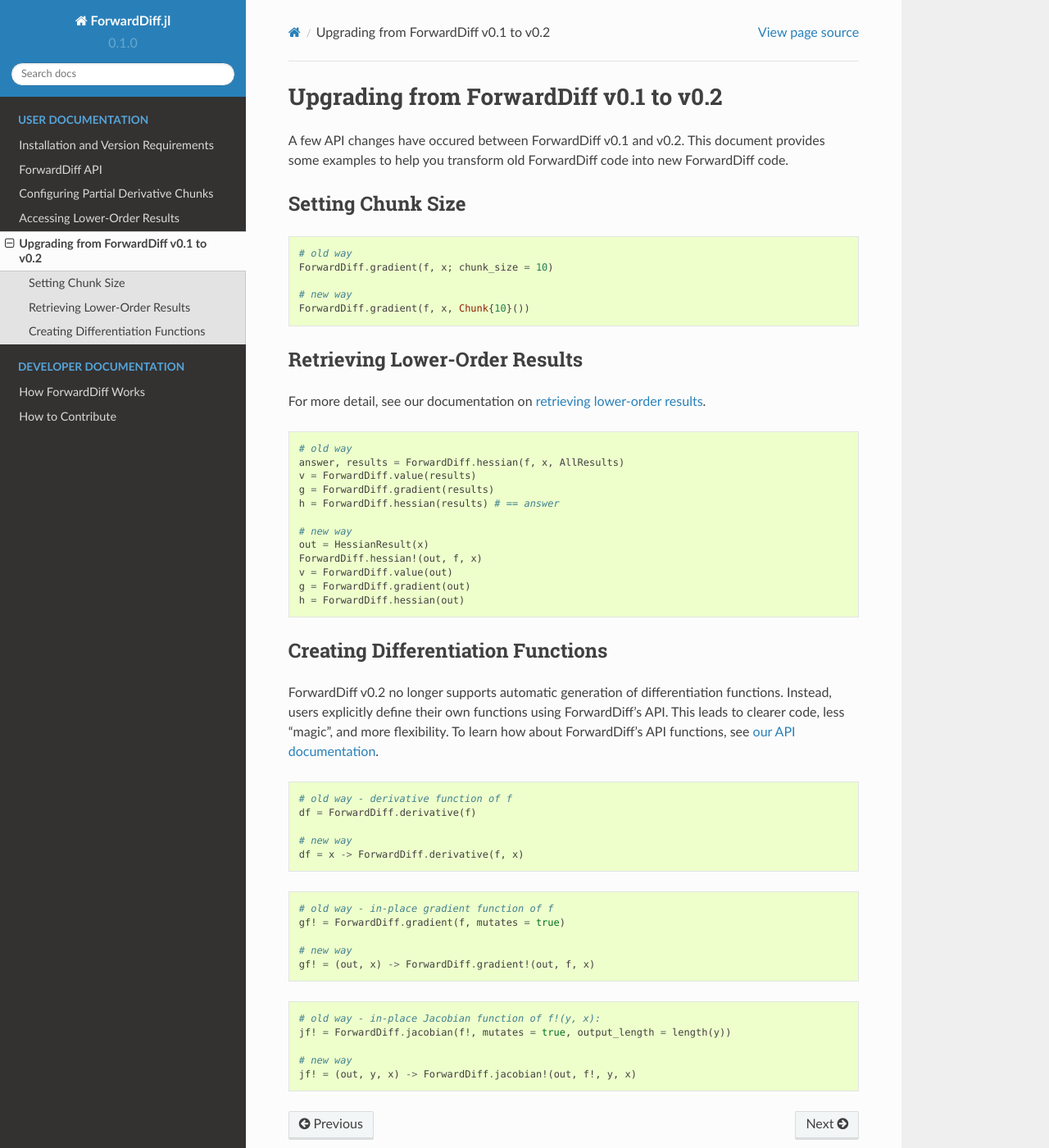
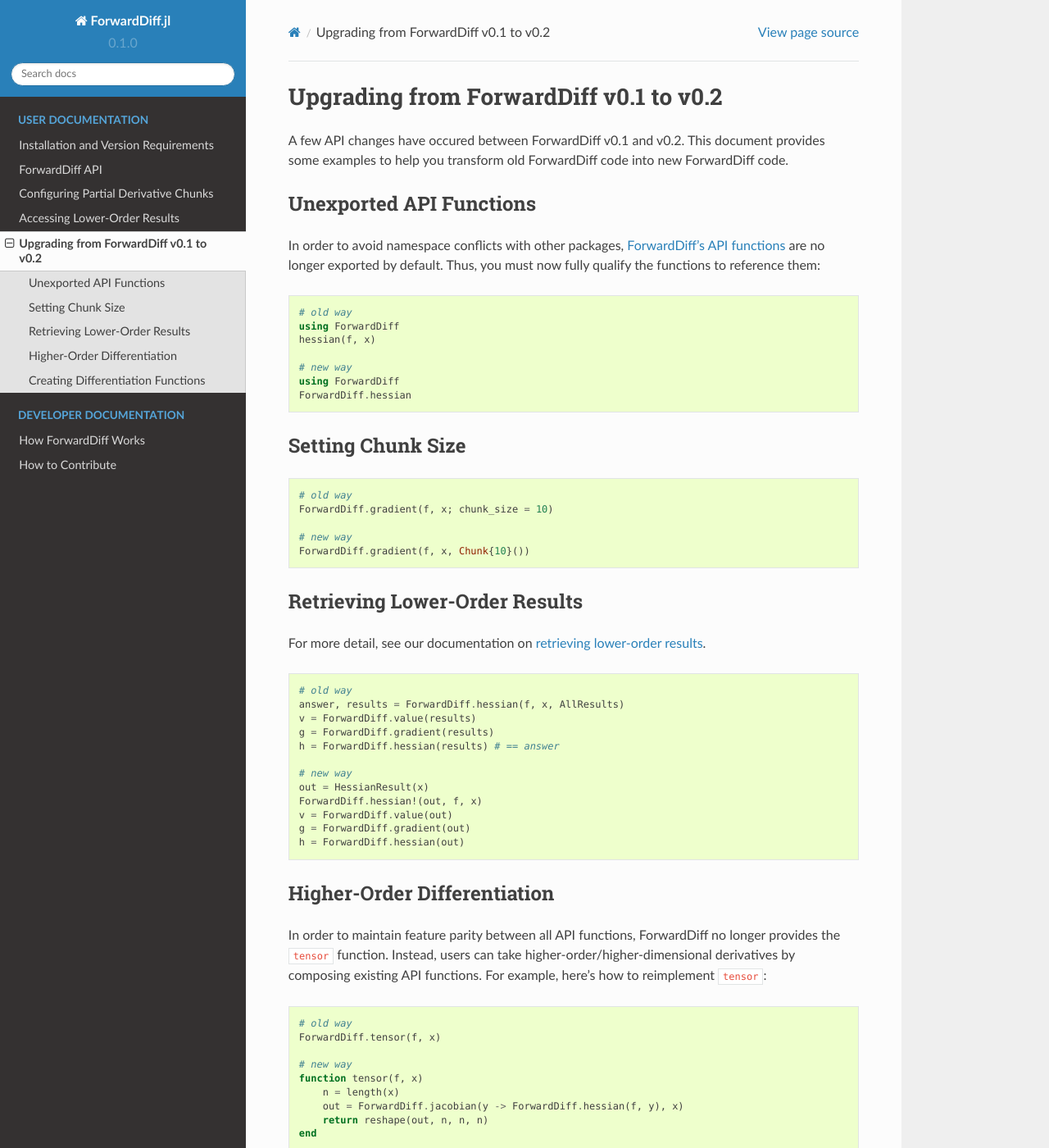
Before and after one commit to JuliaDiff/ForwardDiff.jl, a Sphinx documentation site: the page built from docs/source/upgrade.rst, in a window 1280 px wide and 1400 px high. Shown: the whole window at 82% size. Built offline with Sphinx 7.4.7 and the Read the Docs theme 2.0.0, drawn with Linux system fonts in a browser that asks for light colours; pages that are not in the unit, such as notebooks, are missing from menus.

Commit message:
document tensor replacement and unexported API functions

```diff
--- a/docs/source/upgrade.rst
+++ b/docs/source/upgrade.rst
@@ -3,6 +3,23 @@
 
 A few API changes have occured between ForwardDiff v0.1 and v0.2. This document provides
 some examples to help you transform old ForwardDiff code into new ForwardDiff code.
+
+Unexported API Functions
+------------------------
+
+In order to avoid namespace conflicts with other packages, `ForwardDiff's API functions
+<api.html>`_ are no longer exported by default. Thus, you must now fully qualify the
+functions to reference them:
+
+.. code-block:: julia
+
+    # old way
+    using ForwardDiff
+    hessian(f, x)
+
+    # new way
+    using ForwardDiff
+    ForwardDiff.hessian
 
 Setting Chunk Size
 ------------------
@@ -36,6 +53,28 @@
     g = ForwardDiff.gradient(out)
     h = ForwardDiff.hessian(out)
 
+Higher-Order Differentiation
+----------------------------
+
+In order to maintain feature parity between all API functions, ForwardDiff no longer
+provides the ``tensor`` function. Instead, users can take higher-order/higher-dimensional
+derivatives by composing existing API functions. For example, here's how to reimplement
+``tensor``:
+
+.. code-block:: julia
+
+    # old way
+    ForwardDiff.tensor(f, x)
+
+    # new way
+    function tensor(f, x)
+        n = length(x)
+        out = ForwardDiff.jacobian(y -> ForwardDiff.hessian(f, y), x)
+        return reshape(out, n, n, n)
+    end
+
+    tensor(f, x)
+
 Creating Differentiation Functions
 ----------------------------------
 
```
